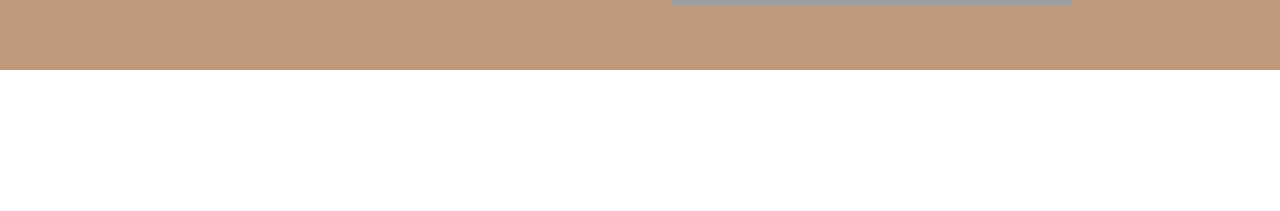
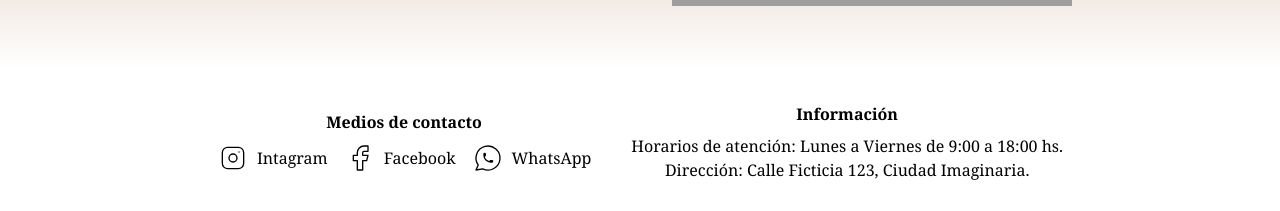
Before and after one commit to MarianaCaradec/BooksEcommerce, a Next.js app: page / in a window 1280 px wide. Shown: the part 2679-2890 px from the top of the page. Before the commit the page ends 2749 px from the top, so only its background shows below. Built offline with nearby package versions, Linux system fonts and the light colour scheme; grey boxes are pictures that could not be loaded.

Commit message:
style: added footer to layout and removed it from home page -added font serif too

```diff
--- a/app/layout.tsx
+++ b/app/layout.tsx
@@ -32,6 +32,88 @@ export default function RootLayout({
 
         <main>{children}</main>
       </body>
+      <footer className="flex flex items-center justify-center gap-10 relative z-20 p-8 bg-white text-black lg:font-serif">
+        <div className="flex flex-col items-center gap-2">
+          <h4 className="font-semibold">Medios de contacto</h4>
+          <div className="flex items-center gap-4">
+            <a
+              className="flex items-center gap-2 hover:underline hover:underline-offset-4"
+              href="https://nextjs.org/learn?utm_source=create-next-app&utm_medium=appdir-template-tw&utm_campaign=create-next-app"
+              target="_blank"
+              rel="noopener noreferrer"
+            >
+              <svg
+                xmlns="http://www.w3.org/2000/svg"
+                width="32"
+                height="32"
+                viewBox="0 0 24 24"
+                fill="none"
+                stroke="#000000"
+                strokeWidth="1"
+                strokeLinecap="round"
+                strokeLinejoin="round"
+              >
+                <path d="M4 4m0 4a4 4 0 0 1 4 -4h8a4 4 0 0 1 4 4v8a4 4 0 0 1 -4 4h-8a4 4 0 0 1 -4 -4z" />
+                <path d="M12 12m-3 0a3 3 0 1 0 6 0a3 3 0 1 0 -6 0" />
+                <path d="M16.5 7.5l0 .01" />
+              </svg>
+              Intagram
+            </a>
+            <a
+              className="flex items-center gap-2 hover:underline hover:underline-offset-4"
+              href="https://vercel.com/templates?framework=next.js&utm_source=create-next-app&utm_medium=appdir-template-tw&utm_campaign=create-next-app"
+              target="_blank"
+              rel="noopener noreferrer"
+            >
+              <svg
+                xmlns="http://www.w3.org/2000/svg"
+                width="32"
+                height="32"
+                viewBox="0 0 24 24"
+                fill="none"
+                stroke="#000000"
+                strokeWidth="1"
+                strokeLinecap="round"
+                strokeLinejoin="round"
+              >
+                <path d="M7 10v4h3v7h4v-7h3l1 -4h-4v-2a1 1 0 0 1 1 -1h3v-4h-3a5 5 0 0 0 -5 5v2h-3" />
+              </svg>
+              Facebook
+            </a>
+            <a
+              className="flex items-center gap-2 hover:underline hover:underline-offset-4"
+              href="https://nextjs.org?utm_source=create-next-app&utm_medium=appdir-template-tw&utm_campaign=create-next-app"
+              target="_blank"
+              rel="noopener noreferrer"
+            >
+              <svg
+                xmlns="http://www.w3.org/2000/svg"
+                width="32"
+                height="32"
+                viewBox="0 0 24 24"
+                fill="none"
+                stroke="#000000"
+                strokeWidth="1"
+                strokeLinecap="round"
+                strokeLinejoin="round"
+              >
+                <path d="M3 21l1.65 -3.8a9 9 0 1 1 3.4 2.9l-5.05 .9" />
+                <path d="M9 10a.5 .5 0 0 0 1 0v-1a.5 .5 0 0 0 -1 0v1a5 5 0 0 0 5 5h1a.5 .5 0 0 0 0 -1h-1a.5 .5 0 0 0 0 1" />
+              </svg>
+              WhatsApp
+            </a>
+          </div>
+        </div>
+
+        <div className="flex flex-col items-center gap-2">
+          <h4 className="font-semibold">Información</h4>
+          <p className="text-center">
+            Horarios de atención: Lunes a Viernes de 9:00 a 18:00 hs.
+            <br />
+            Dirección: Calle Ficticia 123, Ciudad Imaginaria.
+          </p>
+        </div>
+      </footer>
     </html>
   );
 }
--- a/app/page.tsx
+++ b/app/page.tsx
@@ -5,7 +5,7 @@ import ReseñasEnviosContacto from "./components/ReseñasEnviosContacto";
 
 export default function Home() {
   return (
-    <div>
+    <div className="font-serif">
       <div className="relative min-h-screen text-[#CFAC91]">
         <Image
           src="/about-us2.png"
@@ -43,58 +43,11 @@ export default function Home() {
           <LibrosSeleccionados />
         </section>
       </div>
-      <div className="flex-grow flex items-center justify-center p-8 relative z-10 bg-[#BF9A7C] bg-opacity-80">
+      <div className="flex-grow flex items-center justify-center p-8 relative z-10 bg-gradient-to-b from-[#BF9A7C] via-[#BF9A7C]/80 to-transparent">
         <section>
           <ReseñasEnviosContacto />
         </section>
       </div>
-      {/* <footer className="flex flex-wrap items-center justify-center relative z-20 gap-6">
-        <a
-          className="flex items-center gap-2 hover:underline hover:underline-offset-4"
-          href="https://nextjs.org/learn?utm_source=create-next-app&utm_medium=appdir-template-tw&utm_campaign=create-next-app"
-          target="_blank"
-          rel="noopener noreferrer"
-        >
-          <Image
-            aria-hidden
-            src="/file.svg"
-            alt="File icon"
-            width={16}
-            height={16}
-          />
-          Learn
-        </a>
-        <a
-          className="flex items-center gap-2 hover:underline hover:underline-offset-4"
-          href="https://vercel.com/templates?framework=next.js&utm_source=create-next-app&utm_medium=appdir-template-tw&utm_campaign=create-next-app"
-          target="_blank"
-          rel="noopener noreferrer"
-        >
-          <Image
-            aria-hidden
-            src="/window.svg"
-            alt="Window icon"
-            width={16}
-            height={16}
-          />
-          Examples
-        </a>
-        <a
-          className="flex items-center gap-2 hover:underline hover:underline-offset-4"
-          href="https://nextjs.org?utm_source=create-next-app&utm_medium=appdir-template-tw&utm_campaign=create-next-app"
-          target="_blank"
-          rel="noopener noreferrer"
-        >
-          <Image
-            aria-hidden
-            src="/globe.svg"
-            alt="Globe icon"
-            width={16}
-            height={16}
-          />
-          Go to nextjs.org →
-        </a>
-      </footer> */}
     </div>
   );
 }
```
